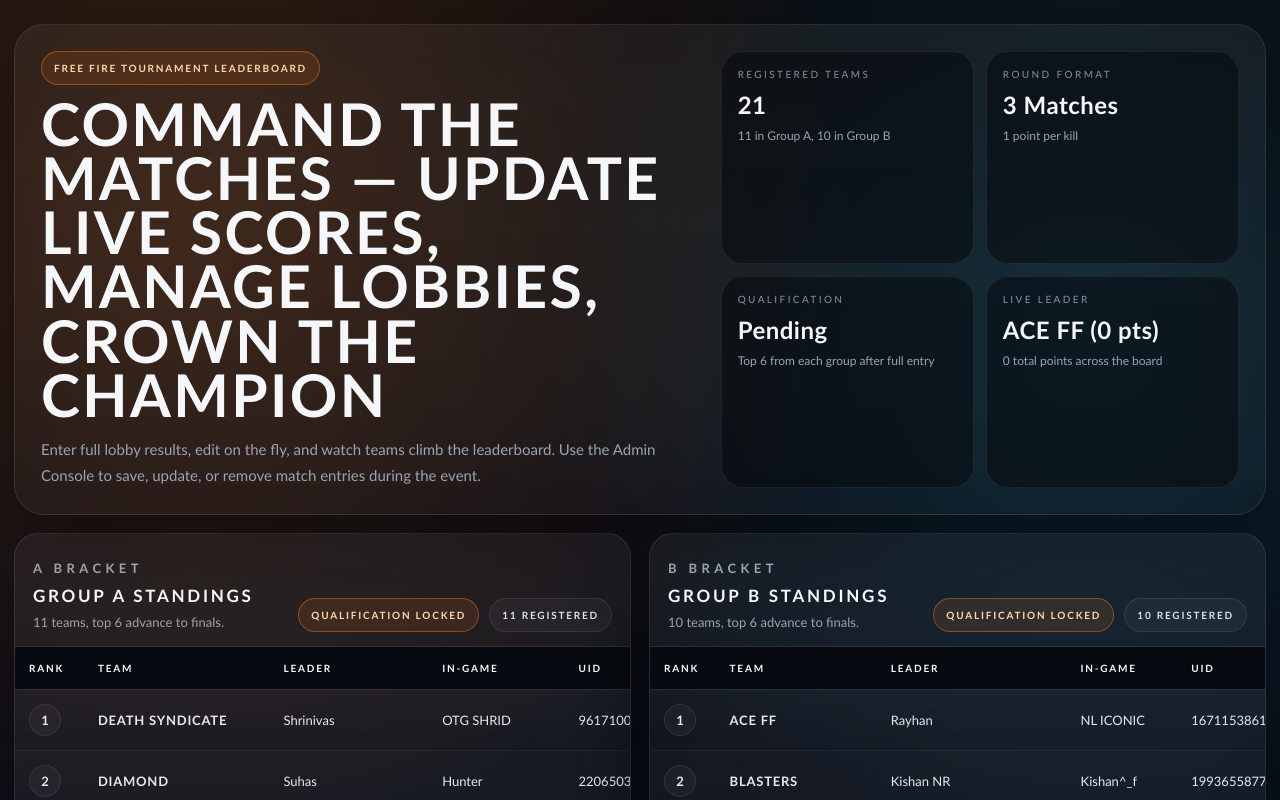
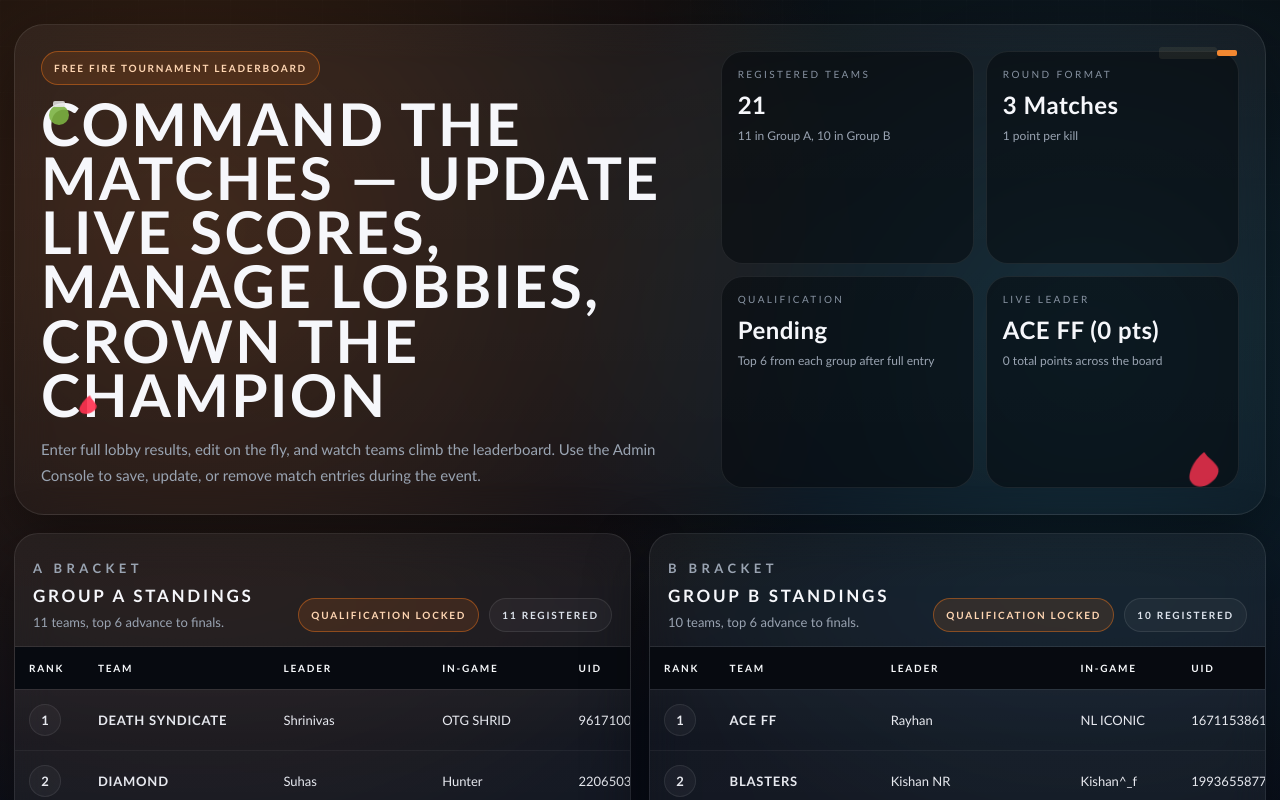
Before and after one commit to Singhmedhansh/Game_Leaderboard, a React (Vite) app in the folder client/: page / in a window 1280 px wide. Shown: the top 800 px of the page. Built offline with nearby package versions, Linux system fonts and the light colour scheme.

Commit message:
feat: decorative animated effects (guns, grenades, blood) in hero

```diff
--- a/client/src/App.jsx
+++ b/client/src/App.jsx
@@ -15,6 +15,7 @@ import {
   validateScoreEntries
 } from './lib/rules.js';
 import './styles.css';
+import AnimatedEffects from './components/AnimatedEffects.jsx';
 
 const STORAGE_KEY = 'ff-leaderboard-state-v3';
 
@@ -580,6 +581,7 @@ export default function App() {
             note={`${totalPoints} total points across the board`}
           />
         </div>
+        <AnimatedEffects />
       </motion.section>
 
       <section className="ff-grid ff-grid-two">
--- /dev/null
+++ b/client/src/components/AnimatedEffects.jsx
@@ -0,0 +1,39 @@
+import { motion } from 'framer-motion';
+
+export default function AnimatedEffects() {
+  const float = { y: [0, -10, 0, 6, 0], rotate: [0, 6, -6, 0] };
+  const floatFast = { y: [0, -6, 0], rotate: [0, 18, 0] };
+
+  const transitionSlow = { duration: 6, repeat: Infinity, repeatType: 'loop', ease: 'easeInOut' };
+  const transitionFast = { duration: 3.2, repeat: Infinity, repeatType: 'loop', ease: 'easeInOut' };
+
+  return (
+    <div className="ff-hero-effects" aria-hidden>
+      <motion.div className="ff-effect ff-effect-gun" animate={float} transition={transitionSlow}>
+        <svg width="88" height="24" viewBox="0 0 88 24" fill="none" xmlns="http://www.w3.org/2000/svg">
+          <rect x="0" y="6" width="58" height="12" rx="3" fill="#FFD49A" fillOpacity="0.08" />
+          <rect x="58" y="9" width="20" height="6" rx="2" fill="#FF8E32" />
+        </svg>
+      </motion.div>
+
+      <motion.div className="ff-effect ff-effect-grenade" animate={float} transition={transitionSlow}>
+        <svg width="32" height="36" viewBox="0 0 32 36" fill="none" xmlns="http://www.w3.org/2000/svg">
+          <circle cx="16" cy="18" r="10" fill="#7bb241" fillOpacity="0.95" />
+          <rect x="10" y="4" width="12" height="6" rx="2" fill="#e6e6e6" opacity="0.9" />
+        </svg>
+      </motion.div>
+
+      <motion.div className="ff-effect ff-effect-blood" animate={floatFast} transition={transitionFast}>
+        <svg width="48" height="48" viewBox="0 0 48 48" fill="none" xmlns="http://www.w3.org/2000/svg">
+          <path d="M24 2c4 6 10 8 14 14 4 6-2 14-8 18-6 4-14 4-18-2C8 28 12 12 24 2z" fill="#ff3250" fillOpacity="0.95" />
+        </svg>
+      </motion.div>
+
+      <motion.div className="ff-effect ff-effect-blood-sm" animate={floatFast} transition={{ ...transitionFast, duration: 2.2 }}>
+        <svg width="28" height="28" viewBox="0 0 28 28" fill="none" xmlns="http://www.w3.org/2000/svg">
+          <path d="M14 2c2.4 3.6 6 4.8 8.4 8 2.4 3.2-1.2 7.2-4.8 9.6-3.6 2.4-8.4 2.4-10.8-1.2C6 16 8.4 8 14 2z" fill="#ff3250" />
+        </svg>
+      </motion.div>
+    </div>
+  );
+}
--- a/client/src/styles.css
+++ b/client/src/styles.css
@@ -85,6 +85,28 @@ input, select {
   gap: 20px;
   margin-bottom: 18px;
 }
+
+.ff-hero {
+  position: relative;
+}
+
+.ff-hero-effects {
+  position: absolute;
+  inset: 0;
+  pointer-events: none;
+  z-index: 0;
+}
+
+.ff-hero-effects .ff-effect {
+  position: absolute;
+  will-change: transform, opacity;
+  mix-blend-mode: screen;
+}
+
+.ff-effect-gun { top: 16px; right: 18px; opacity: 0.95; transform: translateZ(0); }
+.ff-effect-grenade { top: 72px; left: 28px; opacity: 0.95; }
+.ff-effect-blood { bottom: 12px; right: 38px; opacity: 0.85; }
+.ff-effect-blood-sm { bottom: 86px; left: 58px; opacity: 0.92; }
 
 .ff-hero-copy h1,
 .ff-panel-head h2,
```
